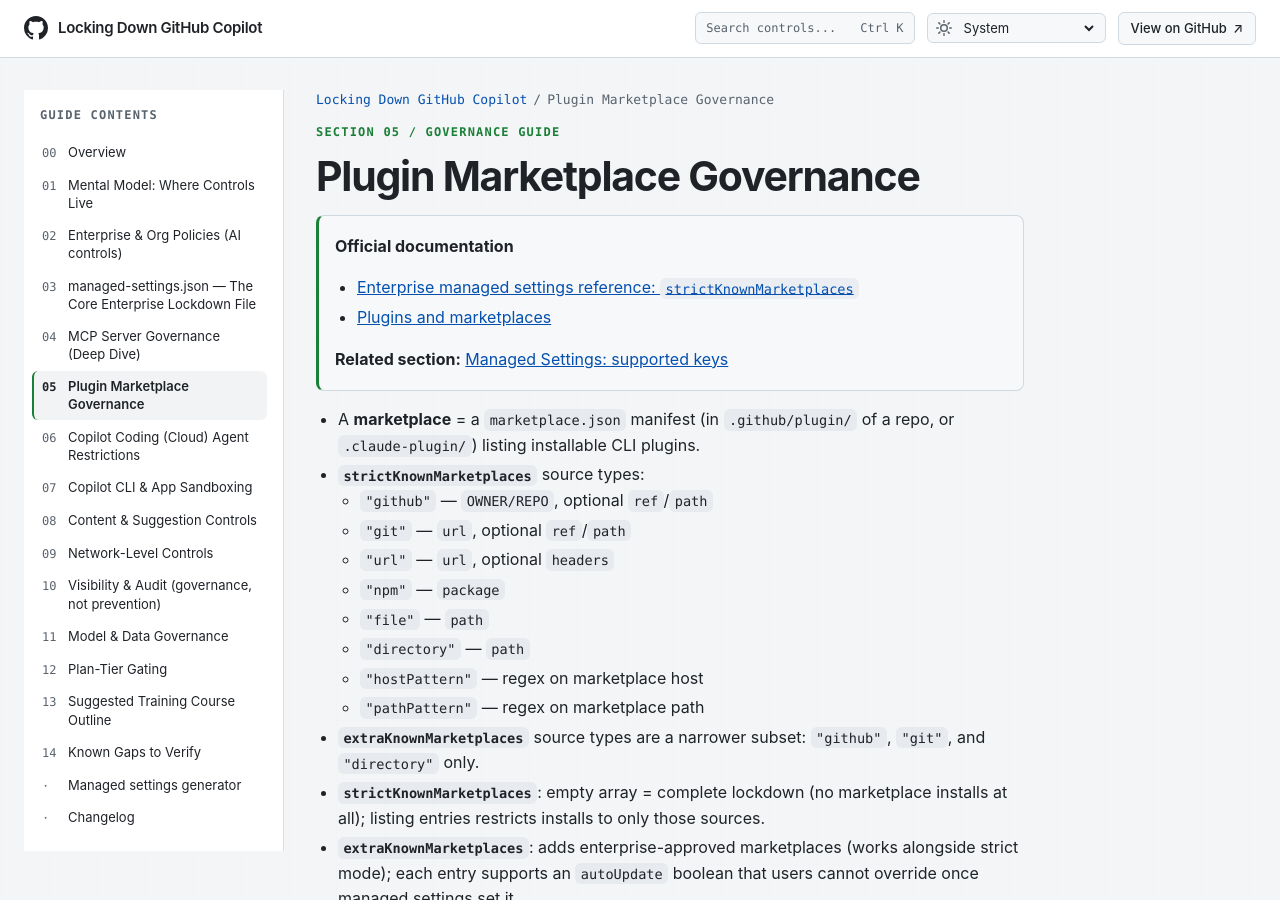
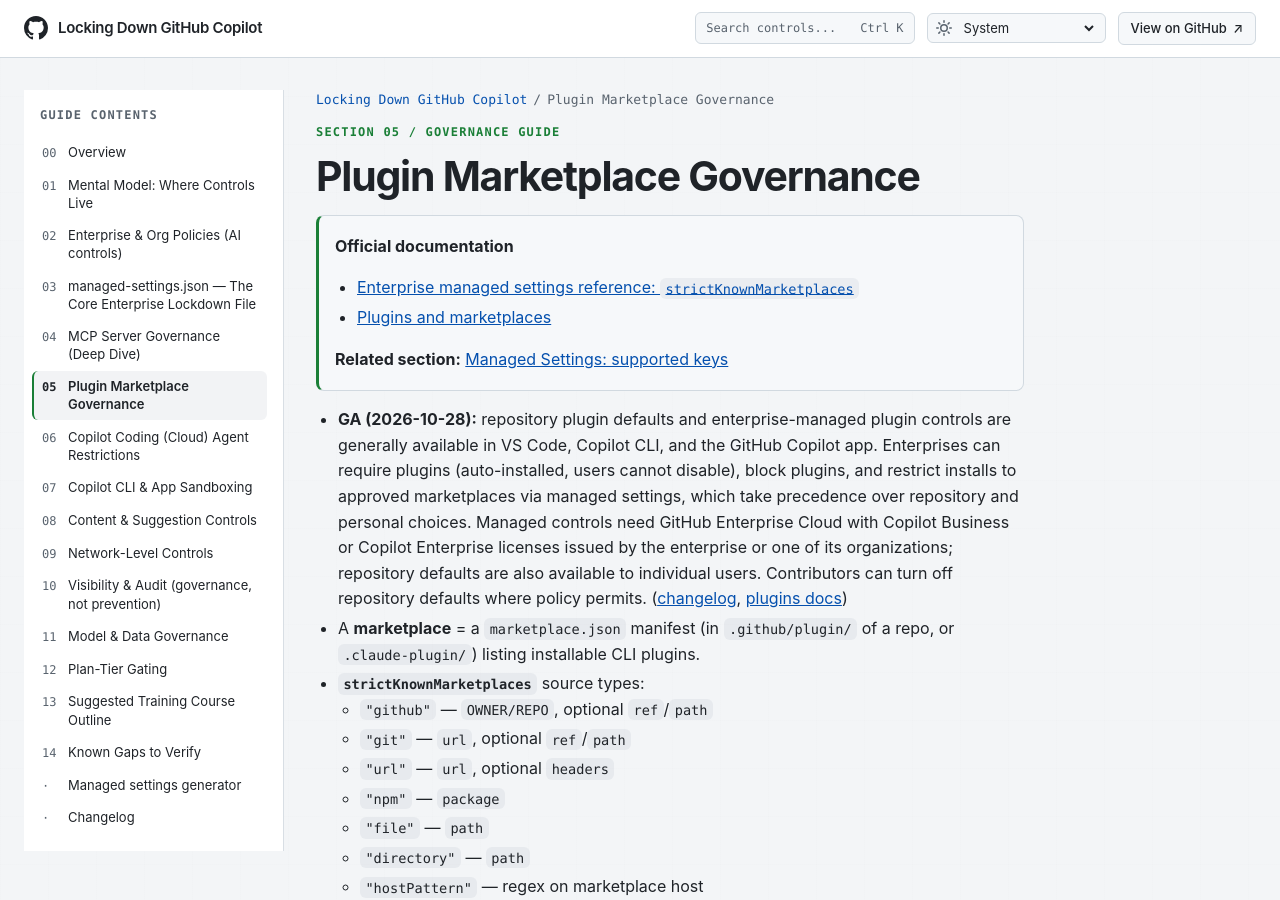
Before and after one commit to beardofedu/copilot-governance-training, a Jekyll site: the page built from docs/sections/plugin-marketplaces.md, in a window 1280 px wide and 900 px high. Built offline with Jekyll 4.4.1, drawn with Linux system fonts in a browser that asks for light colours; part of the change alters nothing that is shown.

Commit message:
Update Copilot governance documentation

```diff
--- a/docs/sections/plugin-marketplaces.md
+++ b/docs/sections/plugin-marketplaces.md
@@ -3,7 +3,7 @@ layout: default
 title: "Plugin Marketplace Governance"
 nav_order: 5
 permalink: /sections/plugin-marketplaces/
-last_reviewed: 2026-10-16
+last_reviewed: 2026-10-29
 ---
 
 # Plugin Marketplace Governance
@@ -14,6 +14,7 @@ last_reviewed: 2026-10-16
 >
 > **Related section:** [Managed Settings: supported keys]({{ '/sections/managed-settings/#supported-keys' | relative_url }})
 
+- **GA (2026-10-28):** repository plugin defaults and enterprise-managed plugin controls are generally available in VS Code, Copilot CLI, and the GitHub Copilot app. Enterprises can require plugins (auto-installed, users cannot disable), block plugins, and restrict installs to approved marketplaces via managed settings, which take precedence over repository and personal choices. Managed controls need GitHub Enterprise Cloud with Copilot Business or Copilot Enterprise licenses issued by the enterprise or one of its organizations; repository defaults are also available to individual users. Contributors can turn off repository defaults where policy permits. ([changelog](https://github.blog/changelog/2026-10-28-repository-plugin-defaults-and-enterprise-plugin-controls-generally-available), [plugins docs](https://docs.github.com/copilot/concepts/customizations/plugins))
 - A **marketplace** = a `marketplace.json` manifest (in `.github/plugin/` of a repo, or `.claude-plugin/`) listing installable CLI plugins.
 - **`strictKnownMarketplaces`** source types:
   - `"github"` — `OWNER/REPO`, optional `ref`/`path`
```
Also changed, not shown: docs/CHANGELOG.md.
